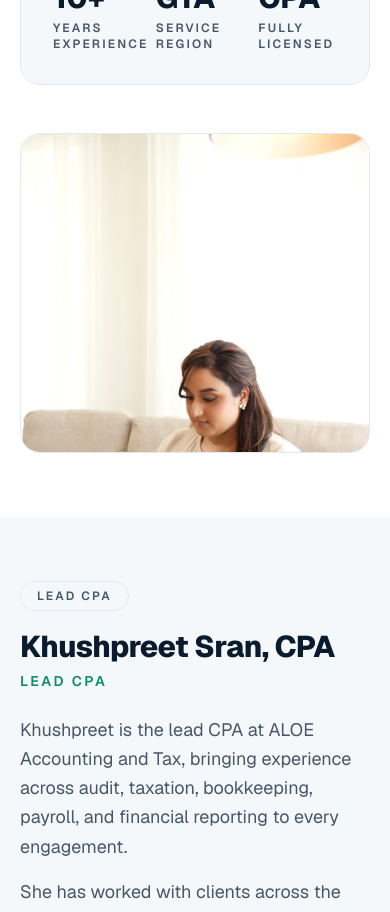
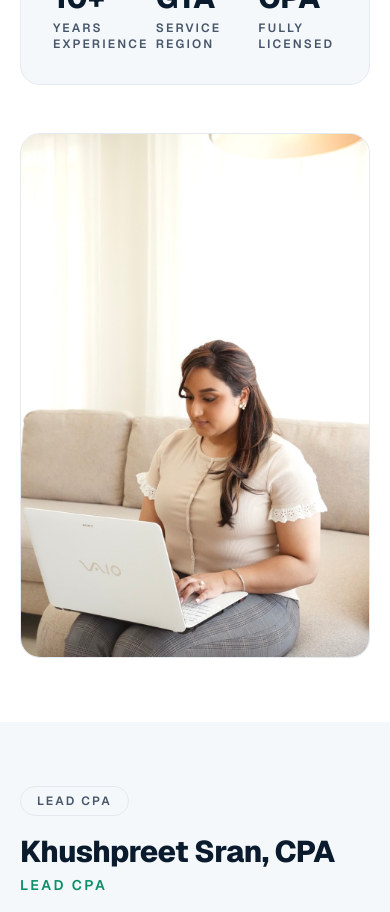
Before and after one commit to Website-Templates-1/aloe-accounting, a Next.js app: page /about in a window 390 px wide. Shown: the part 1760-2672 px from the top of the page. Built offline with nearby package versions, Linux system fonts and the light colour scheme.

Commit message:
fix portrait on about page

```diff
--- a/src/app/about/page.tsx
+++ b/src/app/about/page.tsx
@@ -94,13 +94,14 @@ export default function AboutPage() {
               </div>
             </div>
 
-            <aside className="relative min-h-80 overflow-hidden rounded-card border border-border-soft lg:h-full">
+            <aside className="relative overflow-hidden rounded-card border border-border-soft lg:h-full">
               <Image
                 src="/photos/khush-working.jpg"
                 alt="Khushpreet Sran reviewing a client's financials"
-                fill
+                width={933}
+                height={1400}
                 sizes="(min-width: 1024px) 360px, 90vw"
-                className="object-cover object-top"
+                className="h-auto w-full lg:absolute lg:inset-0 lg:h-full lg:object-cover lg:object-[center_70%]"
               />
             </aside>
           </div>
```
